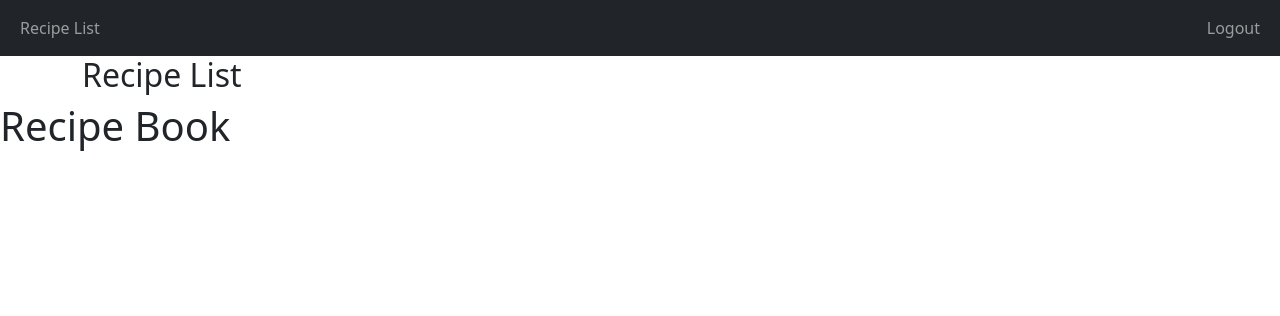
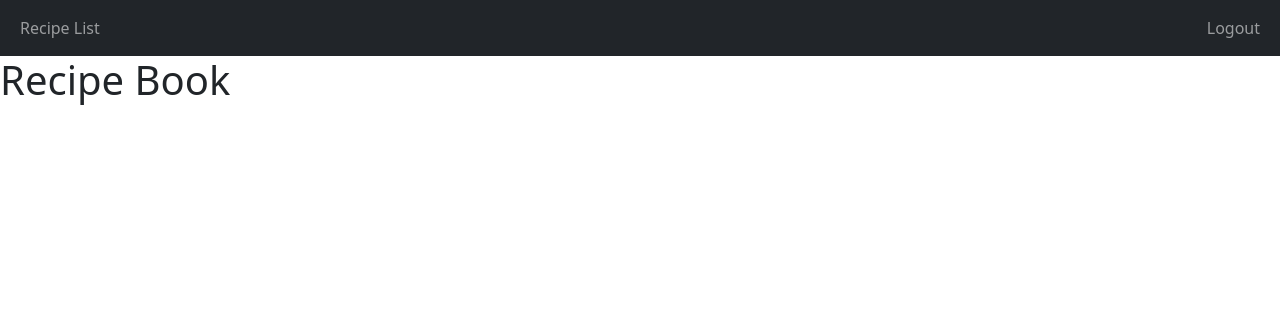
Before and after one commit to SchonnMike/recipebook-serrano-schonn, a Django app: page /recipes/list/ in a window 1280 px wide. Shown: the top 316 px of the page. Run offline with Django 5.2, Linux system fonts and the light colour scheme; the visitor is signed in with stand-in values (Sample User, id 1); data that the repository does not hold is empty.

Commit message:
removed extra header for page title

```diff
--- a/recipebook/ledger/templates/baseTemplate.html
+++ b/recipebook/ledger/templates/baseTemplate.html
@@ -37,9 +37,6 @@
 		</div>
 	</nav>
 	<script src="https://cdn.jsdelivr.net/npm/bootstrap@5.3.3/dist/js/bootstrap.bundle.min.js" integrity="sha384-YvpcrYf0tY3lHB60NNkmXc5s9fDVZLESaAA55NDzOxhy9GkcIdslK1eN7N6jIeHz" crossorigin="anonymous"></script>
-	<div class="container">
-        <h2>{% block page_heading %}{% endblock %}</h2>
-    </div>
 	<div id="content">
 		{% block content %}{% endblock %}
 	</div>
--- a/recipebook/ledger/templates/basicParams.html
+++ b/recipebook/ledger/templates/basicParams.html
@@ -1,6 +1,5 @@
 {% extends 'baseTemplate.html' %}
 {% block title %}Recipe Book{% endblock %}
-{% block page_heading %}Recipe List{% endblock %}
 {% block content %}
     <h1>Recipe Book</h1>
 	<ul>
--- a/recipebook/ledger/templates/task_list.html
+++ b/recipebook/ledger/templates/task_list.html
@@ -1,6 +1,5 @@
 {% extends 'baseTemplate.html' %}
 {% block title %}Recipe Details{% endblock %}
-{% block page_heading %}Recipe Details{% endblock %}
 {% block content %}
     {% if user.is_authenticated %}
         <h1>Recipe Book</h1>
```
